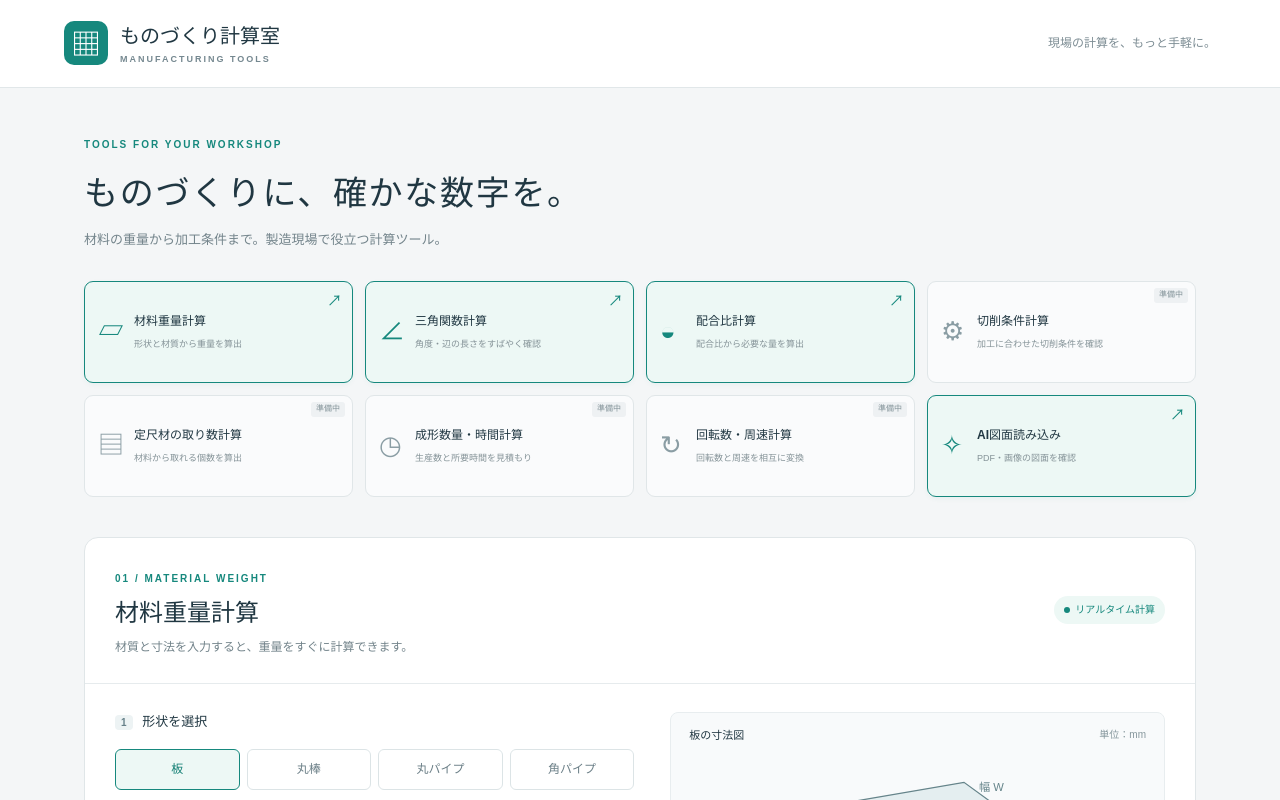
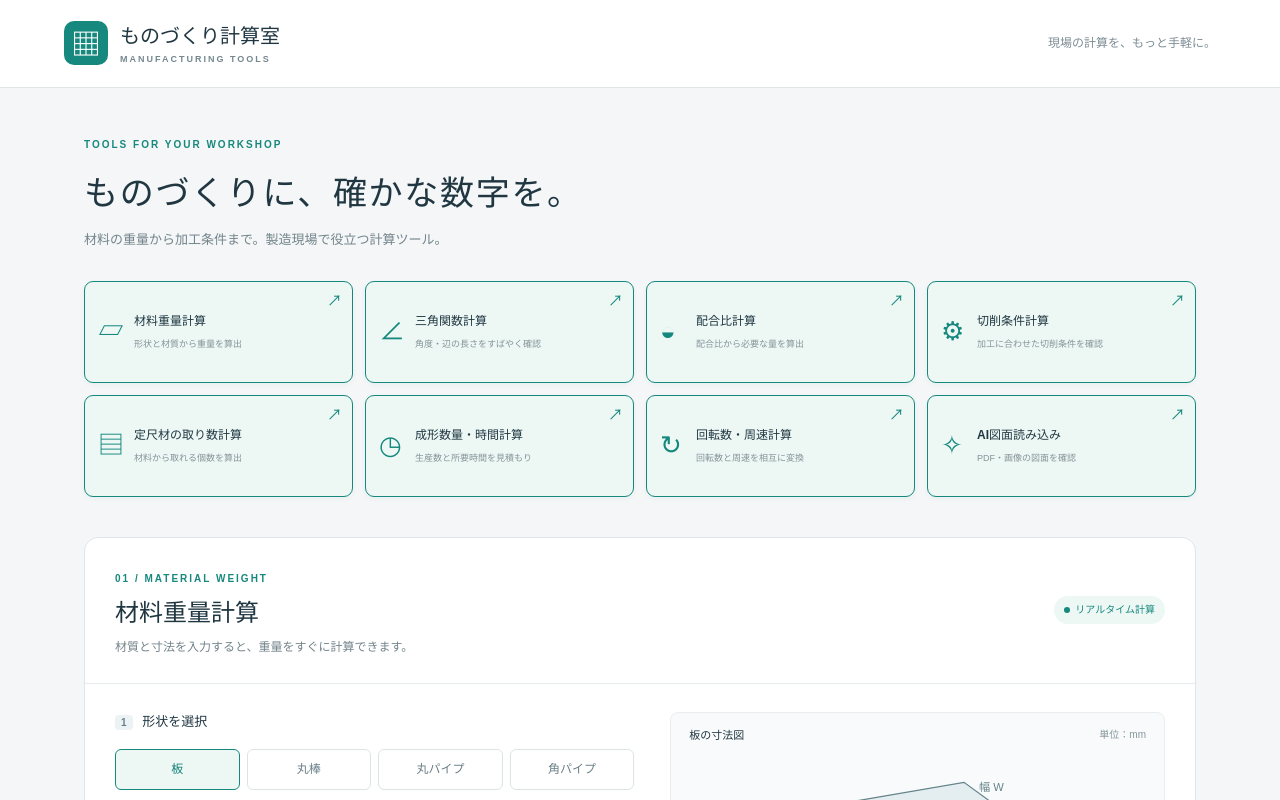
Before and after one commit to takakazu37564s-lab/manufacturing-tools, a React (Vite) app: page / in a window 1280 px wide. Shown: the top 800 px of the page. Built offline with nearby package versions, Linux system fonts and the light colour scheme; no server answers.

Commit message:
Connect all workshop calculators to navigation

```diff
--- a/src/main.tsx
+++ b/src/main.tsx
@@ -4,6 +4,7 @@ import { calculateWeight, materials, shapeNames, type Shape, type WeightInput }
 import { calculateTriangle, type TriangleInput } from './trigonometry';
 import { DrawingReader } from './DrawingReader';
 import { MixRatioCalculator } from './MixRatioCalculator';
+import { CuttingCalculator, StockCalculator, ProductionCalculator, RotationCalculator } from './WorkshopCalculators';
 import './style.css';
 const tools = [ ['▱', '材料重量計算', '形状と材質から重量を算出'], ['∠', '三角関数計算', '角度・辺の長さをすばやく確認'], ['◒', '配合比計算', '配合比から必要な量を算出'], ['⚙', '切削条件計算', '加工に合わせた切削条件を確認'], ['▤', '定尺材の取り数計算', '材料から取れる個数を算出'], ['◷', '成形数量・時間計算', '生産数と所要時間を見積もり'], ['↻', '回転数・周速計算', '回転数と周速を相互に変換'], ['✧', 'AI図面読み込み', 'PDF・画像の図面を確認'] ];
 const fields = { length: '長さ L', width: '幅 W', height: '高さ H', diameter: '外径 D', thickness: '肉厚 t' };
@@ -39,7 +40,7 @@ function App() {
   const format = (n: number) => n < 0.0001 ? n.toExponential(3) : n.toLocaleString('ja-JP', { maximumFractionDigits: 4 });
   return <><header><div className="brand"><span className="logo">▦</span><span>ものづくり計算室<small>MANUFACTURING TOOLS</small></span></div><span className="header-note">現場の計算を、もっと手軽に。</span></header>
   <main><section className="intro"><span className="eyebrow">TOOLS FOR YOUR WORKSHOP</span><h1>ものづくりに、<br className="mobile"/>確かな数字を。</h1><p>材料の重量から加工条件まで。製造現場で役立つ計算ツール。</p></section>
-  <nav className="tool-grid" aria-label="計算ツール一覧">{tools.map(([icon, title, desc], i) => (i < 3 || i === 7) ? <a className="tool active" href={i === 0 ? '#calculator' : i === 1 ? '#trigonometry' : i === 2 ? '#mix-ratio' : '#drawing-reader'} key={title}><span className="tool-icon">{icon}</span><span><b>{title}</b><small>{desc}</small></span><span className="chevron">↗</span></a> : <div className="tool upcoming" key={title}><span className="tool-icon">{icon}</span><span><b>{title}</b><small>{desc}</small></span><span className="badge">準備中</span></div>)}</nav>
+  <nav className="tool-grid" aria-label="計算ツール一覧">{tools.map(([icon, title, desc], i) => <a className="tool active" href={['#calculator','#trigonometry','#mix-ratio','#cutting','#stock-yield','#production','#rotation','#drawing-reader'][i]} key={title}><span className="tool-icon">{icon}</span><span><b>{title}</b><small>{desc}</small></span><span className="chevron">↗</span></a>)}</nav>
   <section className="calculator" id="calculator"><div className="section-heading"><div><span className="eyebrow">01 / MATERIAL WEIGHT</span><h2>材料重量計算</h2><p>材質と寸法を入力すると、重量をすぐに計算できます。</p></div><span className="live"><i/> リアルタイム計算</span></div>
   <div className="workspace"><div className="form"><h3><span>1</span> 形状を選択</h3><div className="shape-tabs" role="group" aria-label="材料形状">{(Object.keys(shapeNames) as Shape[]).map(s => <button key={s} aria-pressed={shape === s} onClick={() => setShape(s)}>{shapeNames[s]}</button>)}</div>
   <h3><span>2</span> 材質・寸法を入力</h3><div className="inputs"><label className="full">材質<select value={material} onChange={e => { setMaterial(e.target.value); if(e.target.value !== 'custom') set('density', String(materials[Number(e.target.value)].density)); }}>{materials.map((m,i) => <option key={m.name} value={i}>{m.name}</option>)}<option value="custom">カスタム密度</option></select></label>
@@ -52,6 +53,10 @@ function App() {
   <details><summary>計算式・単位について</summary><p>重量（kg）＝断面積（mm²）×長さ（mm）×密度（g/cm³）÷1,000,000。合計重量＝1個当たりの重量×数量。</p><p>板：W×t ／ 丸棒：πD²÷4 ／ 丸パイプ：π［D²−(D−2t)²］÷4 ／ 角パイプ：W×H−(W−2t)(H−2t)。角パイプの角部は直角として計算します。</p></details></section>
   <TriangleCalculator/>
   <MixRatioCalculator/>
+  <CuttingCalculator/>
+  <StockCalculator/>
+  <ProductionCalculator/>
+  <RotationCalculator/>
   <DrawingReader/>
   <footer><span>▦ ものづくり計算室</span><span>毎日のものづくりを支える、小さな道具箱。</span></footer></main></>;
 }
```
